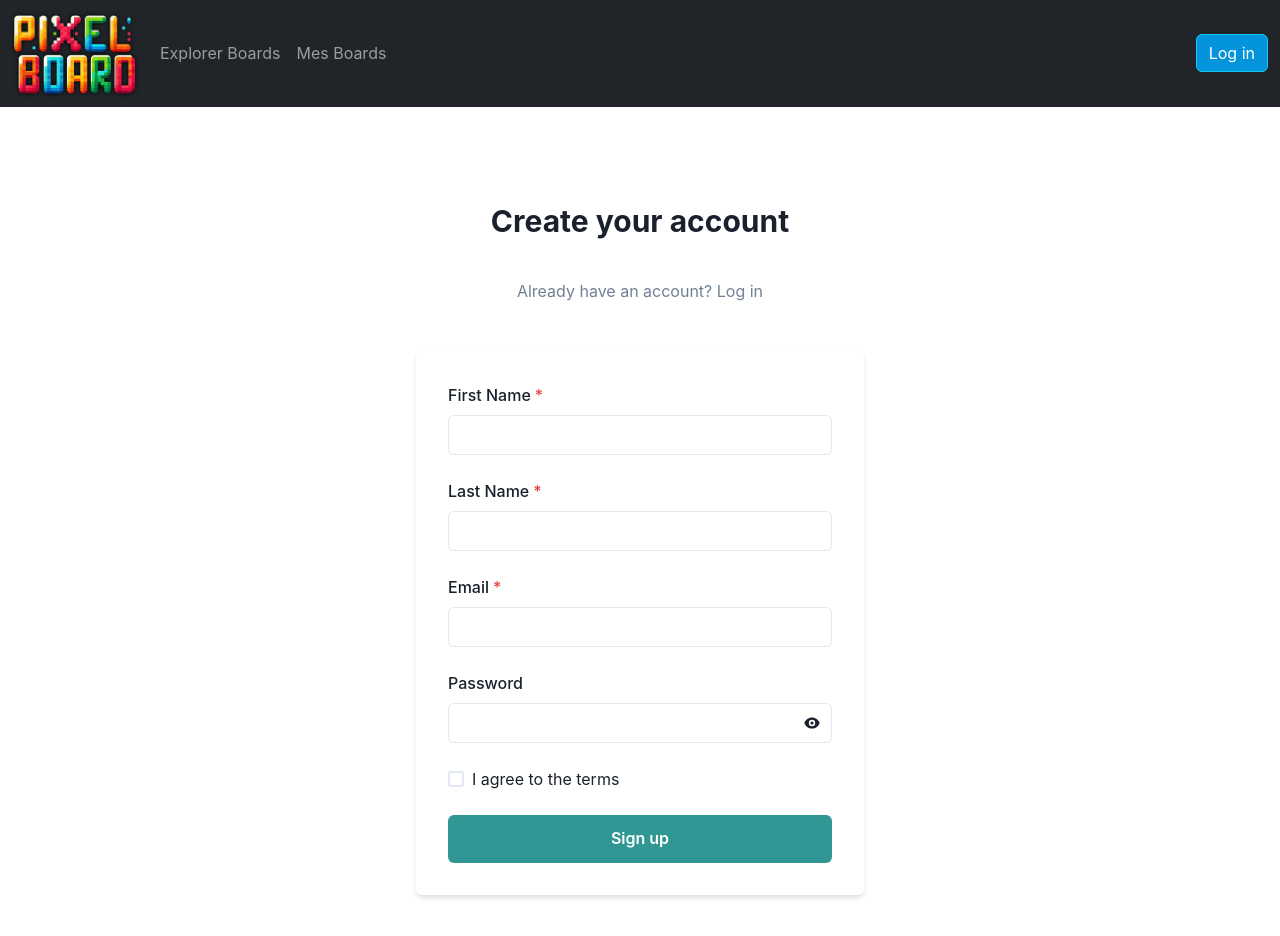
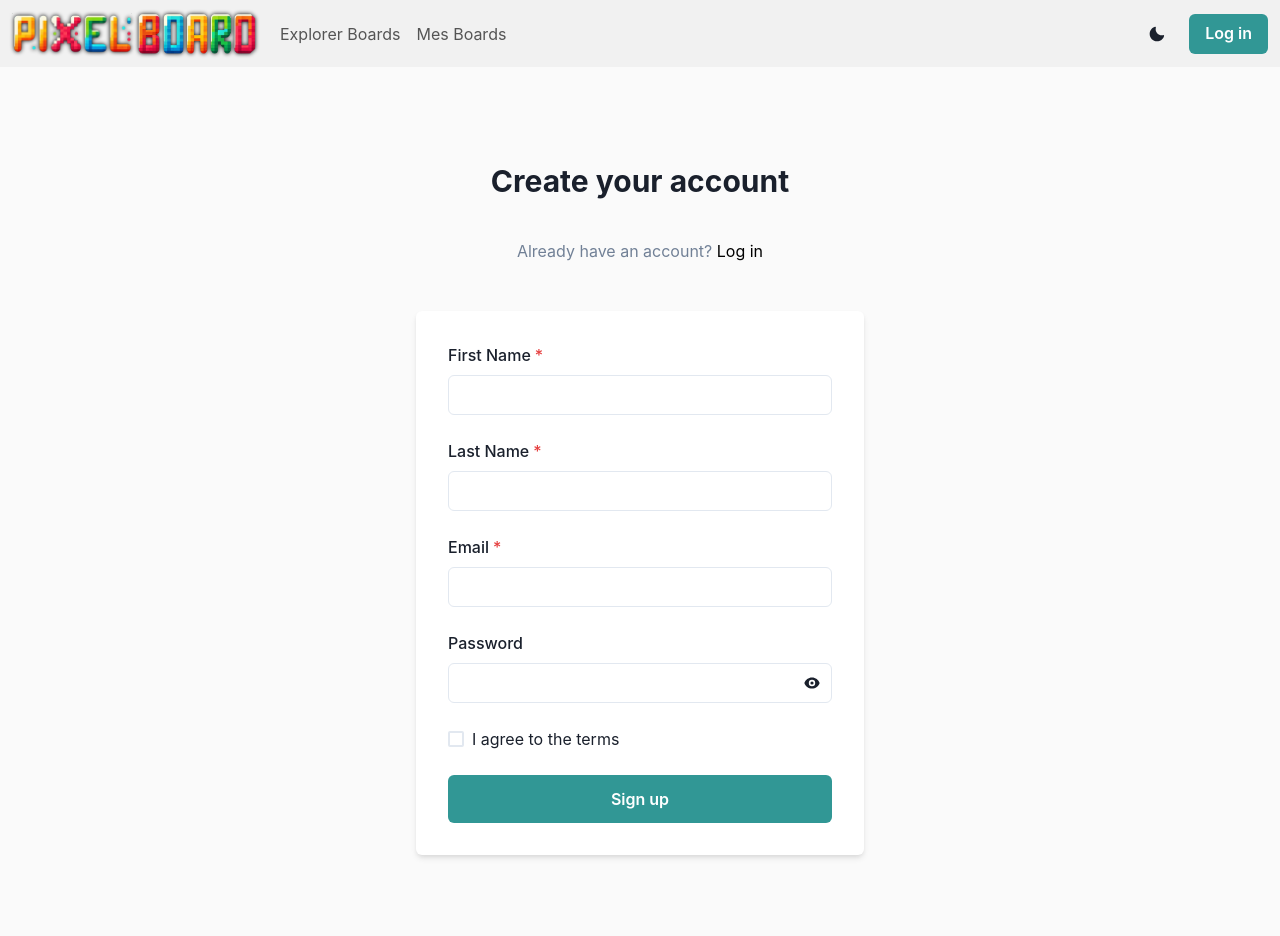
Before and after one commit to PandaShad/mbds-project-rplace, a React (Create React App) app in the folder packages/client/: page /signin in a window 1280 px wide. Shown: the top 936 px of the page. Built offline with nearby package versions, Linux system fonts and the light colour scheme.

Commit message:
feat(client): ajout darkmode + un peu de stylisation

```diff
--- a/packages/client/package.json
+++ b/packages/client/package.json
@@ -3,6 +3,7 @@
   "version": "0.0.1",
   "private": true,
   "dependencies": {
+    "@chakra-ui/icons": "^2.1.1",
     "@chakra-ui/react": "^2.8.2",
     "@emotion/react": "^11.11.4",
     "@emotion/styled": "^11.11.0",
--- a/packages/client/src/App.js
+++ b/packages/client/src/App.js
@@ -6,7 +6,7 @@ import {
 import Navbar from './components/navbar/Navbar';
 import Home from './components/homePage/Home';
 import Login from './components/loginPage/Login';
-import SignIn from './components/signIn/SignIn';
+import SignUp from './components/signUp/SignUp';
 import MyProfile from './components/myProfile/MyProfile';
 import { useAuth } from './contexts/AuthContext';
 
@@ -19,7 +19,7 @@ function App() {
 			<Routes>
 				<Route path="/" element={<Home />} />
 				<Route path="/login" element={isAuthenticated ? <Navigate to="/myprofile" /> : <Login />} />
-				<Route path="/signin" element={isAuthenticated ? <Navigate to="/myprofile" /> : <SignIn />} />
+				<Route path="/signin" element={isAuthenticated ? <Navigate to="/myprofile" /> : <SignUp />} />
 				<Route path="/myprofile" element={isAuthenticated ? <MyProfile /> : <Navigate to="/login" />} />
 			</Routes>
 		</Router>
--- a/packages/client/src/components/loginPage/Login.js
+++ b/packages/client/src/components/loginPage/Login.js
@@ -31,7 +31,7 @@ export default function LoginPage() {
 				</Heading>
 				<Text color="gray.500">
 					Don&apos;t have an account?{' '}
-					<Link href="/signin">Sign up</Link>
+					<Link href="/signin" color="black">Sign up</Link>
 				</Text>
 
 				<Box
--- a/packages/client/src/components/navbar/Navbar.js
+++ b/packages/client/src/components/navbar/Navbar.js
@@ -2,7 +2,6 @@
 /* eslint-disable import/no-extraneous-dependencies */
 import React, { useState } from 'react';
 import {
-	Button,
 	Collapse,
 	Navbar,
 	NavbarToggler,
@@ -11,24 +10,32 @@ import {
 	NavItem,
 	NavLink,
 } from 'reactstrap';
+import { Button } from '@chakra-ui/react';
 import logo from '../../images/logo.png';
 import logo2 from '../../images/logo2.png';
 import './navbar.css';
 import { useAuth } from '../../contexts/AuthContext';
 import { useNavigate } from 'react-router-dom';
+import { useDarkMode } from '../../contexts/DarkModeContext';
+import { MoonIcon, SunIcon } from '@chakra-ui/icons';
 
 function NavbarCompenant(args) {
 	const [isOpen, setIsOpen] = useState(false);
 	const { isAuthenticated } = useAuth();
 	const navigate = useNavigate();
+	const { isDarkMode, toggleDarkMode } = useDarkMode();
 
 	const toggle = () => setIsOpen(!isOpen);
 
+	const handleDarkModeToggle = () => {
+		toggleDarkMode();
+	};
+
 	return (
 		<div>
-			<Navbar {...args} expand="md" dark color="dark">
+			<Navbar {...args} expand="md" style={{ background: '#F1F1F1' }}>
 				<NavbarBrand href="/">
-					<div className="logo-container">
+					<div className="logo-container d-flex ">
 						<img alt="Logo" src={logo} className="logo-image " />
 						<img alt="Logo" src={logo2} className="logo-image ms-1" />
 					</div>
@@ -45,11 +52,14 @@ function NavbarCompenant(args) {
 							</NavLink>
 						</NavItem>
 					</Nav>
+					<Button onClick={handleDarkModeToggle} className="me-2" variant="ghost">
+						{isDarkMode ? <SunIcon /> : <MoonIcon />}
+					</Button>
 					{
 						isAuthenticated ? (
-							<Button color="info" className="text-white" onClick={() => navigate('/myprofile')}>Profil</Button>
+							<Button colorScheme="teal" onClick={() => navigate('/myprofile')}>Profil</Button>
 						) : (
-							<Button color="info" className="text-white" onClick={() => navigate('/login')}>Log in</Button>
+							<Button colorScheme="teal" onClick={() => navigate('/login')}>Log in</Button>
 						)
 					}
 				</Collapse>
--- a/packages/client/src/components/signIn/SignIn.js
+++ b/packages/client/src/components/signUp/SignUp.js
@@ -38,7 +38,7 @@ export default function SignUpPage() {
 					Create your account
 				</Heading>
 				<Text color="gray.500">
-					Already have an account? <Link href="/login">Log in</Link>
+					Already have an account? <Link href="/login" color="black">Log in</Link>
 				</Text>
 
 				<Box
--- /dev/null
+++ b/packages/client/src/contexts/DarkModeContext.js
@@ -0,0 +1,46 @@
+/* eslint-disable no-undef */
+import React, {
+	createContext, useContext, useState, useMemo,
+} from 'react';
+
+const DarkModeContext = createContext();
+
+export function useDarkMode() {
+	return useContext(DarkModeContext);
+}
+
+// eslint-disable-next-line react/prop-types
+export function DarkModeProvider({ children }) {
+	const [isDarkMode, setIsDarkMode] = useState(false);
+
+	const toggleDarkMode = () => {
+		setIsDarkMode(!isDarkMode); // Met à jour l'état isDarkMode
+
+		const root = document.getElementById('root');
+		const images = document.querySelectorAll('img');
+
+		// Basculement du dark mode
+		if (!isDarkMode) {
+			// Activation du dark mode
+			root.classList.add('darkmode');
+			images.forEach((img) => img.classList.add('darkmode'));
+		} else {
+			// Désactivation du dark mode
+			root.classList.remove('darkmode');
+			images.forEach((img) => img.classList.remove('darkmode'));
+		}
+	};
+
+	// Utilisez useMemo pour mémoriser l'objet value
+	const value = useMemo(() => ({
+		isDarkMode,
+		toggleDarkMode,
+	// eslint-disable-next-line react-hooks/exhaustive-deps
+	}), [isDarkMode]);
+
+	return (
+		<DarkModeContext.Provider value={value}>
+			{children}
+		</DarkModeContext.Provider>
+	);
+}
--- a/packages/client/src/index.css
+++ b/packages/client/src/index.css
@@ -2,6 +2,11 @@
     background-color: #0494db !important;
 }
 
-.logo-image{
-    width: 120px;
+#root{
+    background-color: #fafafa;
 }
+
+
+.darkmode {
+    filter: invert(95%) hue-rotate(180deg) !important;
+}
--- a/packages/client/src/index.js
+++ b/packages/client/src/index.js
@@ -6,6 +6,7 @@ import { ChakraProvider } from '@chakra-ui/react';
 import App from './App';
 import reportWebVitals from './reportWebVitals';
 import { AuthProvider } from './contexts/AuthContext';
+import { DarkModeProvider } from './contexts/DarkModeContext';
 
 // eslint-disable-next-line no-undef
 const root = ReactDOM.createRoot(document.getElementById('root'));
@@ -13,7 +14,9 @@ root.render(
 	<ChakraProvider>
 		<React.StrictMode>
 			<AuthProvider>
-				<App />
+				<DarkModeProvider>
+					<App />
+				</DarkModeProvider>
 			</AuthProvider>
 		</React.StrictMode>
 	</ChakraProvider>,
```
Also changed, not shown: 1 other file (tests, documents, lock files or other folders).
